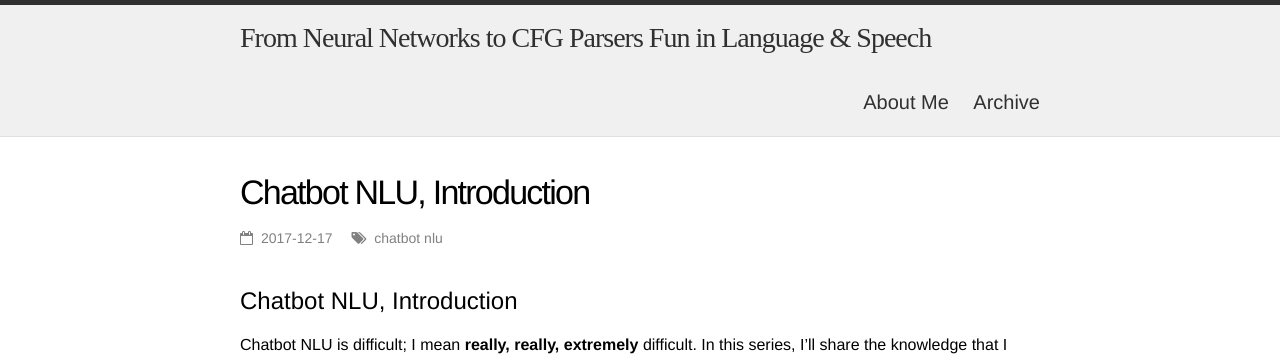
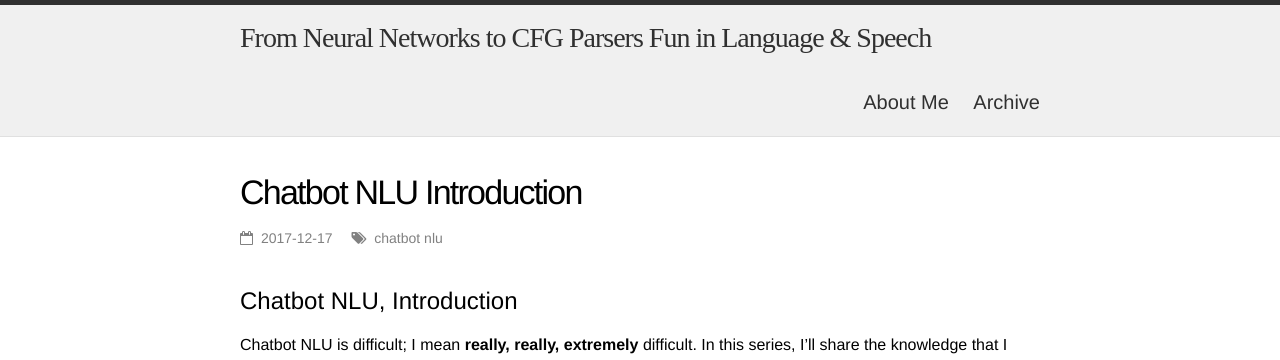
Before and after one commit to DuyguA/DuyguA.github.io, a Jekyll site: the page built from _posts/2017-12-17-chatbot-nlu-series-introduction.md, in a window 1280 px wide and 900 px high. Shown: the top 360 px of the window. Built offline with Jekyll 4.4.1, drawn with Linux system fonts in a browser that asks for light colours; nearby versions of some CDN libraries; some web fonts are replaced; comment, search, counter and statistics services are not loaded; some of the changed lines change nothing that is shown; some of the changed text lies outside the part shown.

Commit message:
slight change

```diff
--- a/_posts/2017-12-17-chatbot-nlu-series-introduction.md
+++ b/_posts/2017-12-17-chatbot-nlu-series-introduction.md
@@ -1,10 +1,11 @@
 ---
 layout: post
-title: Chatbot NLU, Introduction
+title: Chatbot NLU Introduction
 date: 2017-12-17 09:00:00
 categories: [blog]
 tags: [chatbot nlu]
-comments: true
+comments: false
+preview_pic:
 ---
 
 # Chatbot NLU, Introduction
```
